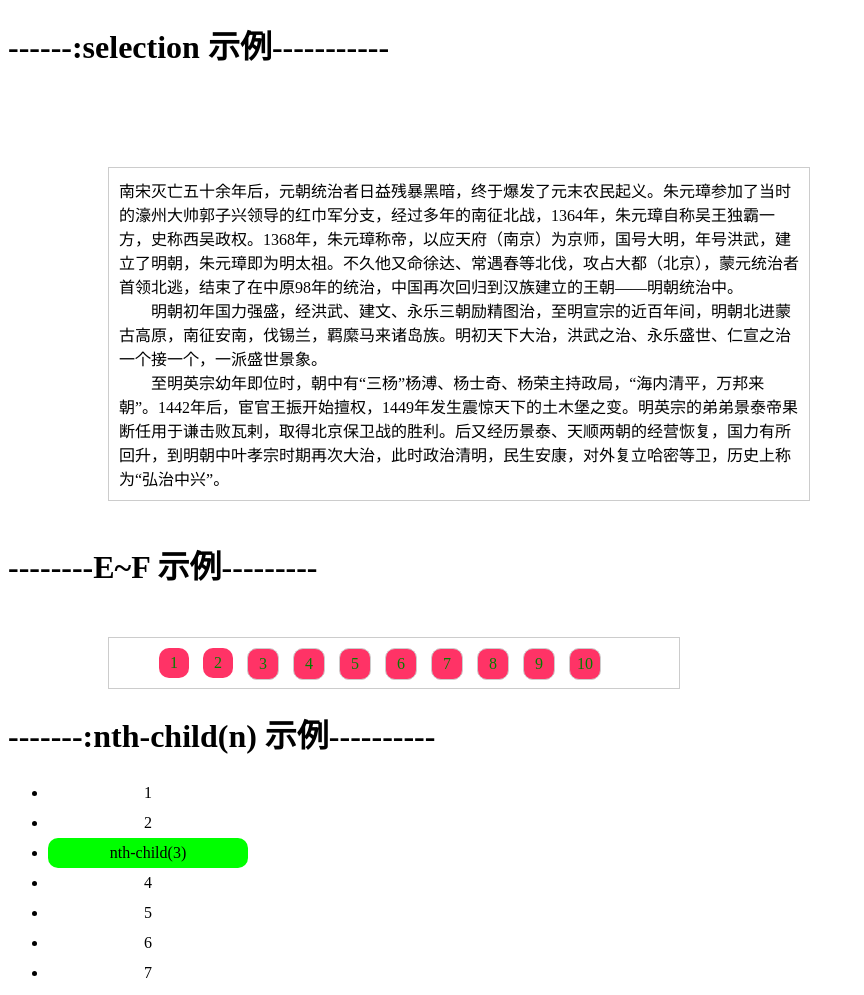
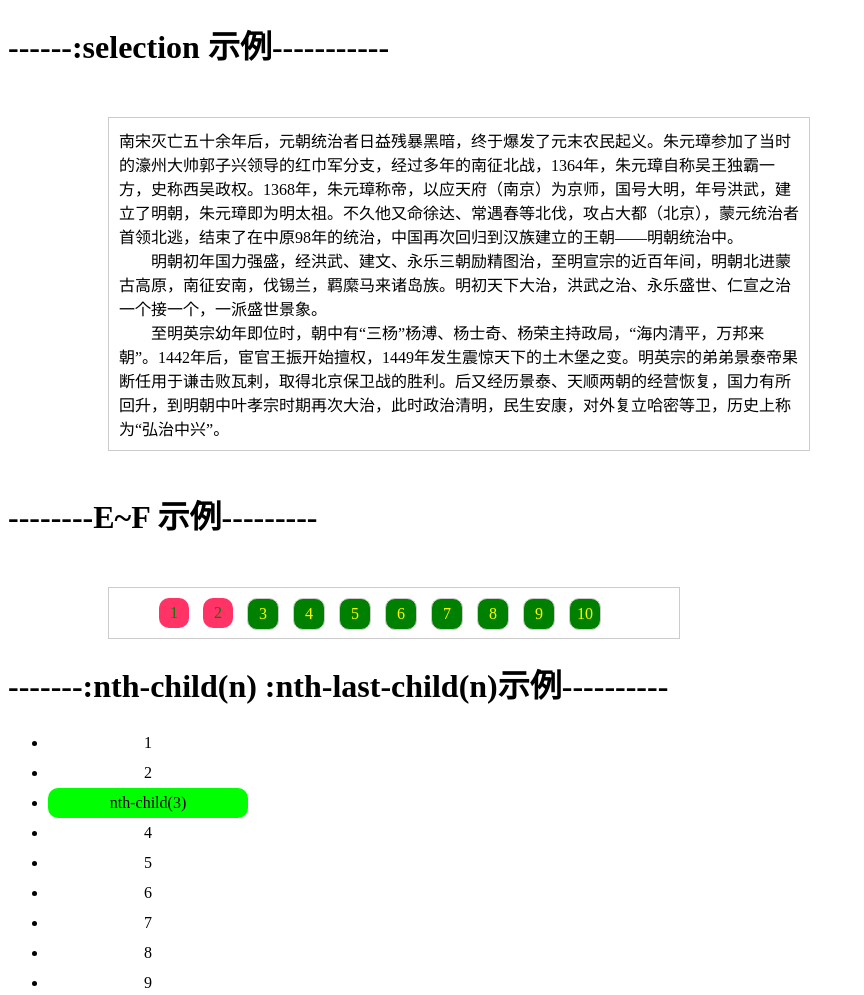
Before and after one commit to deifyjack/demonstrate_04, a web app: file public/selection.html in a window 1280 px wide. Shown: the top 995 px of the page, without its empty margins (0-864 px from the left). Run offline with its HTML, style and script files only (its server is not run), Linux system fonts and the light colour scheme; some libraries are stand-ins or nearby versions.

Commit message:
css3 选择器。v5.0

```diff
--- a/public/selection.html
+++ b/public/selection.html
@@ -9,7 +9,7 @@
 <body>
 
 <h1>------:selection 示例-----------</h1>
-<div style="width: 700px;margin-left: 100px;margin-top: 100px;border: 1px solid #ccc;">
+<div style="width: 700px;margin-left: 100px;margin-top: 50px;border: 1px solid #ccc;">
 
     <P style="margin:10px">南宋灭亡五十余年后，元朝统治者日益残暴黑暗，终于爆发了元末农民起义。朱元璋参加了当时的濠州大帅郭子兴领导的红巾军分支，经过多年的南征北战，1364年，朱元璋自称吴王独霸一方，史称西吴政权。1368年，朱元璋称帝，以应天府（南京）为京师，国号大明，年号洪武，建立了明朝，朱元璋即为明太祖。不久他又命徐达、常遇春等北伐，攻占大都（北京），蒙元统治者首领北逃，结束了在中原98年的统治，中国再次回归到汉族建立的王朝——明朝统治中。<br/>
         　　明朝初年国力强盛，经洪武、建文、永乐三朝励精图治，至明宣宗的近百年间，明朝北进蒙古高原，南征安南，伐锡兰，羁縻马来诸岛族。明初天下大治，洪武之治、永乐盛世、仁宣之治一个接一个，一派盛世景象。<br/>
@@ -34,7 +34,7 @@
 </div>
 
 <div class="div02">
-    <h1>-------:nth-child(n) 示例----------</h1>
+    <h1>-------:nth-child(n) :nth-last-child(n)示例----------</h1>
     <ul>
         <li>1</li>
         <li>2</li>
--- a/public/stylesheets/selection.css
+++ b/public/stylesheets/selection.css
@@ -34,7 +34,7 @@ p::selection {
     color: green;
     margin-right: 14px;
 }
-.active ~ li {
+.div01 .active ~ li {
     background: green;
     color: yellow;
     border: 1px solid #ccc;
```
